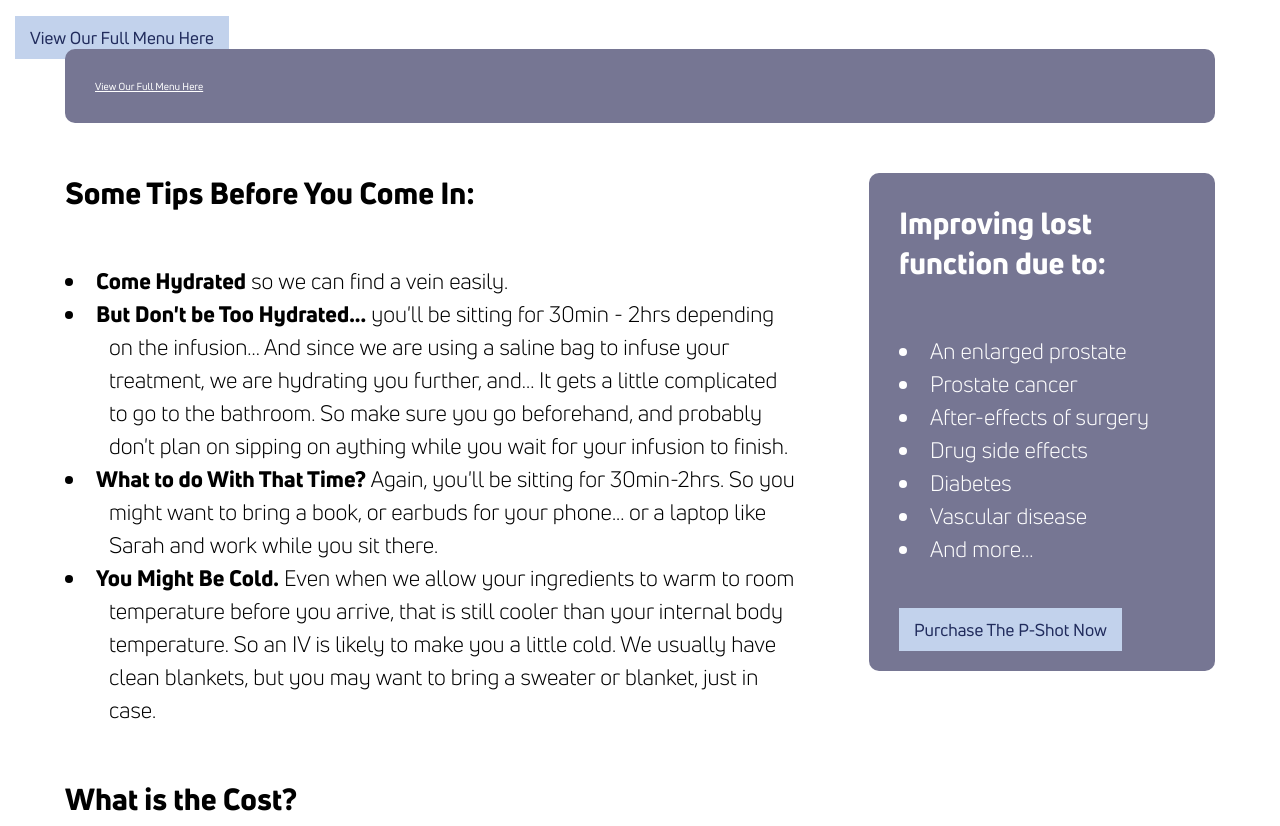
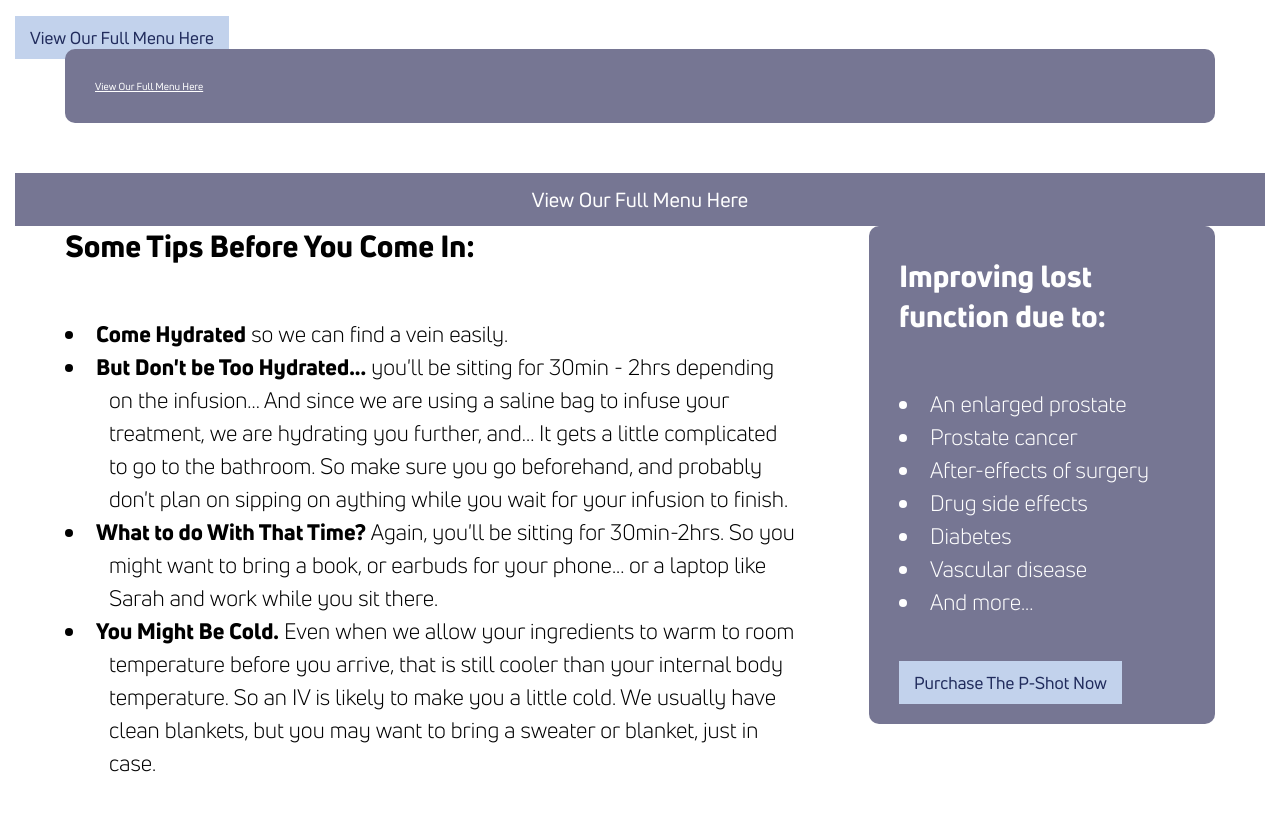
Before and after one commit to theneverwoods/gerstenberg.clinic, a Jekyll site: the page built from services/iv.html, in a window 1280 px wide and 900 px high, scrolled down 1182 px, cut to the strip 74-900 px from the top of the window. Built offline with Jekyll 4.4.1, drawn with Linux system fonts in a browser that asks for light colours.

Commit message:
Update iv.html

```diff
--- a/services/iv.html
+++ b/services/iv.html
@@ -13,12 +13,16 @@ keywords: "IV Solutions, IV infusion, ozone UBI, chelation, NAD, Gerstenberg, Ge
 			src="https://www.youtube.com/embed/playlist?list=PLxFTymMfPQOX-WBozSYQLWE0Uq0phYDID"></iframe>
 </div>
 
-<a href="../pdf/ivmenu.pdf" target="_blank" class="btn" style="text-align: center">View Our Full Menu Here</a>
+<a href="../pdf/ivmenu.pdf" target="_blank" class="btn" style="align: center">View Our Full Menu Here</a>
 
 <div class="row cards">
 	<div class="third card dark">
         <a href="../pdf/ivmenu.pdf" target="_blank" style="text-align: center">View Our Full Menu Here</a>
     </div>
+</div>
+
+<div class="dark" style="text-align: center;">
+      <a href="/pdf/ivmenu.pdf" target="_blank"><h1 style="display: inline-block; font-weight: normal;">View Our Full Menu Here</h1></a>
 </div>
 
 <div class="row">
```
